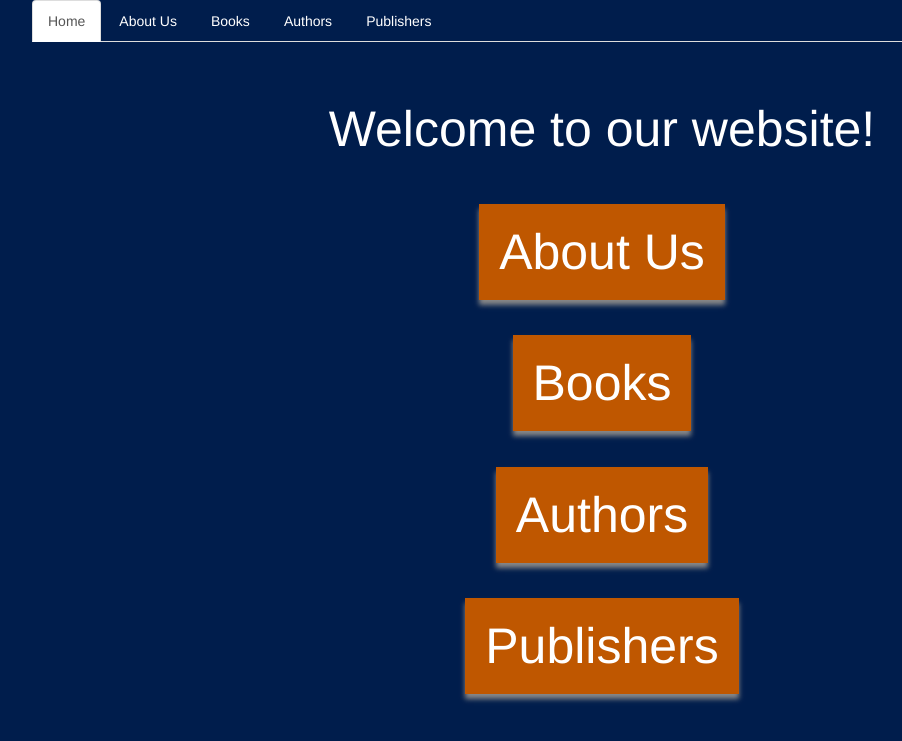
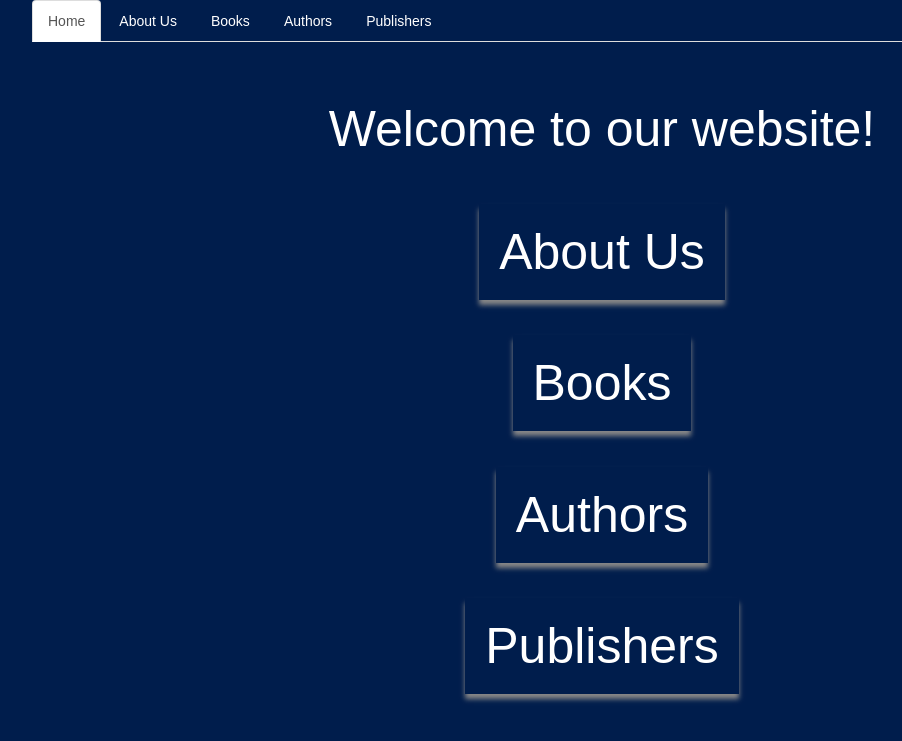
Before and after one commit to juandigomez/cs329e-idb, a Flask app: page / in a window 1280 px wide. Shown: the top 741 px of the page, without its empty margins (38-940 px from the left). Run offline with Flask 2, Linux system fonts and the light colour scheme; some libraries are stand-ins or nearby versions.

Commit message:
CSS update to match fonts, fix splash page

```diff
--- a/static/css/layout.css
+++ b/static/css/layout.css
@@ -4,6 +4,7 @@ div.center{
 	text-align: center;
 	margin-top: 60px;
 	margin-bottom: 60px;
+	font-family: Arial, Helvetica, sans-serif;
 	color: white;
 }
 
@@ -11,22 +12,25 @@ div.center{
 	font-size: 50px;
 	text-align: center;
 	color: white;
+	font-family: Arial, Helvetica, sans-serif;
 }
 
 a{
 	color: white;
 	text-decoration: none;
+	font-family: Arial, Helvetica, sans-serif;
 }
 
 h1{
-	padding-top: 40px
+	padding-top: 40px;
+	font-family: Arial, Helvetica, sans-serif;
 }
 
 div a.splash{
-	background-color: rgb(191, 87, 0);
 	text-decoration: none;
 	color: white;
 	font-size: 50px;
+	font-family: Arial, Helvetica, sans-serif;
 	box-shadow: 0px 5px 5px #888888;
 	padding: 20px 20px 20px 20px;
 }
@@ -35,15 +39,11 @@ div a.splash{
 	background-color: rgb(0, 29, 76);
 }
 
-#splashBody{
-	background-attachment: fixed;
-	background-image: url("../images/texas.jpg");
-}
-
 table{
 	color:white;
 	column-count: 5;
 	font-size: 30px;
+	font-family: Arial, Helvetica, sans-serif;
 	column-gap: 0px;
 	width: 100%;
 	border: 1px 1px 1px 1px;
@@ -55,6 +55,7 @@ table{
 th{
     text-align: center;
     vertical-align: middle;
+    font-family: Arial, Helvetica, sans-serif;
 }
 
 #sort:hover{
--- a/templates/aboutus.html
+++ b/templates/aboutus.html
@@ -6,6 +6,7 @@
   	<script src="https://ajax.googleapis.com/ajax/libs/jquery/3.2.1/jquery.min.js"></script>
   	<script src="https://maxcdn.bootstrapcdn.com/bootstrap/3.3.7/js/bootstrap.min.js"></script>
   	<link rel="stylesheet" type="text/css" href="../static/css/layout.css">
+</head>
 <body id="bootstrapBody">
 	<div class = "container">
 		<ul class = "nav nav-tabs nav-fill">
--- a/templates/index.html
+++ b/templates/index.html
@@ -32,6 +32,5 @@
 	<div class="center">
 		<a href="{{url_for('publishers')}}" class="splash">Publishers</a>
 	</div>
-
 </body>
 </html>
```
